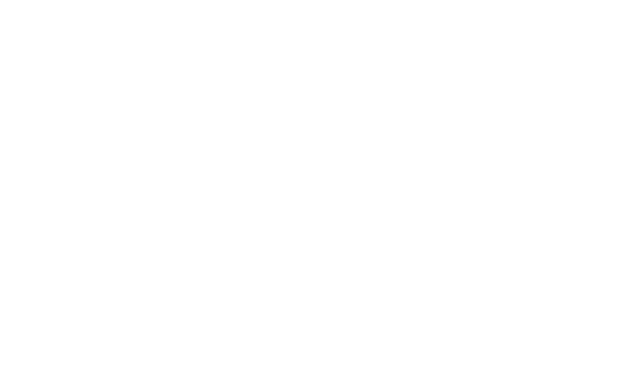
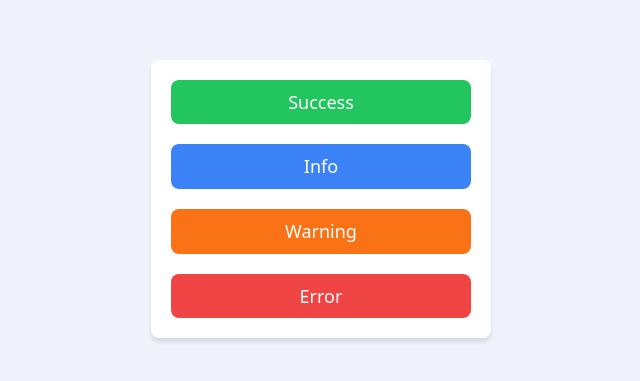
Before and after one commit to nat-davydova/react-toast-notifications, a React (Vite) app: page / in a window 1280 px wide. Shown: the part 201-582 px from the top of the page, without its empty margins (319-959 px from the left). Built offline with nearby package versions, Linux system fonts and the light colour scheme.

Commit message:
feat: add notification toggle buttons

```diff
--- /dev/null
+++ b/src/App.css
@@ -0,0 +1,69 @@
+:root {
+    --success: #22c55e;
+    --info: #3b82f6;
+    --warning: #f97316;
+    --error: #ef4444;
+}
+
+.app {
+    display: flex;
+    justify-content: center;
+    align-items: center;
+    height: 100vh;
+    background-color: #f0f3fb;
+}
+
+.btn-container {
+    display: flex;
+    flex-direction: column;
+    justify-content: center;
+    row-gap: 20px;
+    padding: 20px;
+    width: 340px;
+    background-color: white;
+    border-radius: 8px;
+    box-shadow: 0 4px 4px rgba(0, 0, 0, 0.1);
+}
+
+.btn-container button {
+    padding: 12px 24px;
+    font-size: 18px;
+    font-weight: 500;
+    color: #fff;
+    transition: background-color .2s linear 0s;
+    border: none;
+    border-radius: 8px;
+    cursor: pointer;
+}
+
+.success-btn {
+    background-color: var(--success);
+}
+
+.success-btn:hover {
+    --success: #16a34a;
+}
+
+.info-btn {
+    background-color: var(--info);
+}
+
+.info-btn:hover {
+    --info: #2570eb;
+}
+
+.warning-btn {
+    background-color: var(--warning);
+}
+
+.warning-btn:hover {
+    --warning: #ea670c;
+}
+
+.error-btn {
+    background-color: var(--error);
+}
+
+.error-btn:hover {
+    --error: #dc2626;
+}
--- a/src/App.tsx
+++ b/src/App.tsx
@@ -1,5 +1,16 @@
+import "./App.css";
+
 function App() {
-  return <></>;
+  return (
+    <div className="app">
+      <div className="btn-container">
+        <button className="success-btn">Success</button>
+        <button className="info-btn">Info</button>
+        <button className="warning-btn">Warning</button>
+        <button className="error-btn">Error</button>
+      </div>
+    </div>
+  );
 }
 
 export default App;
```
